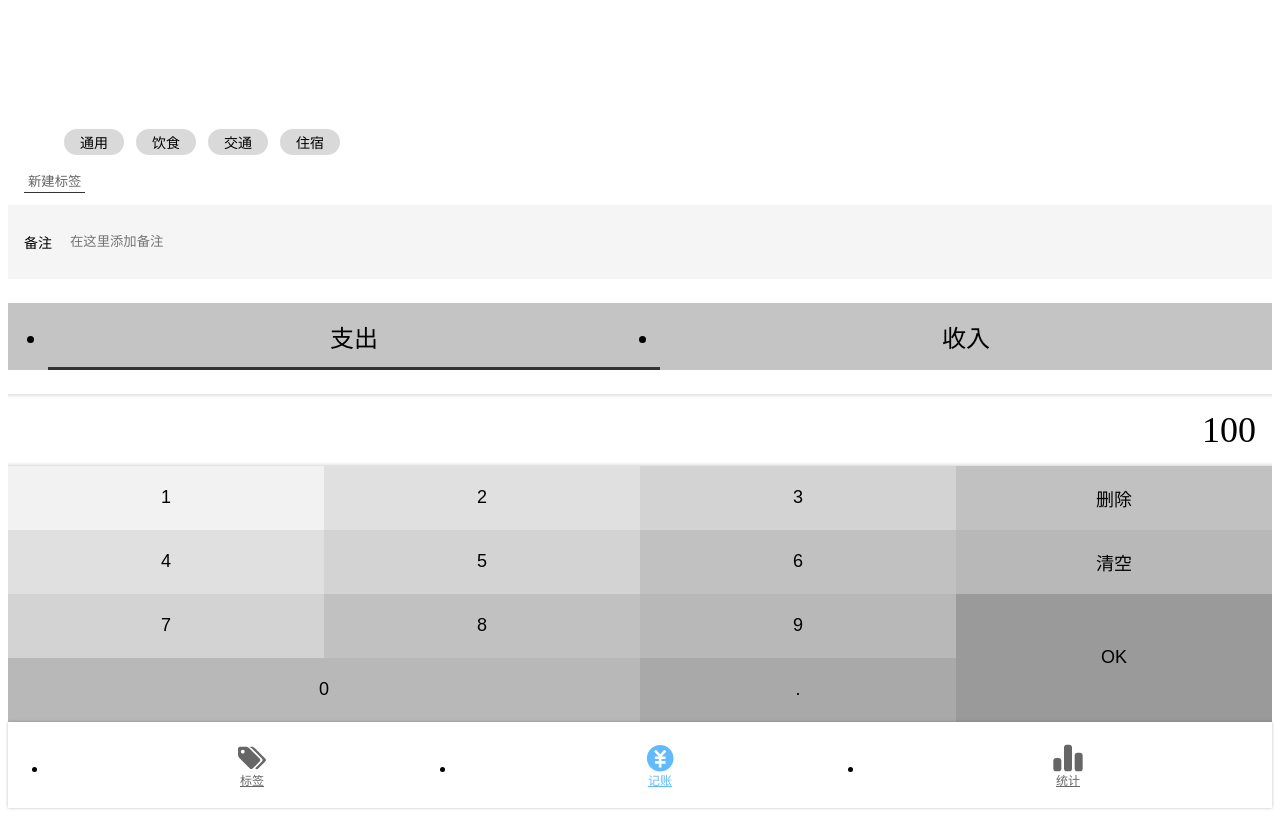
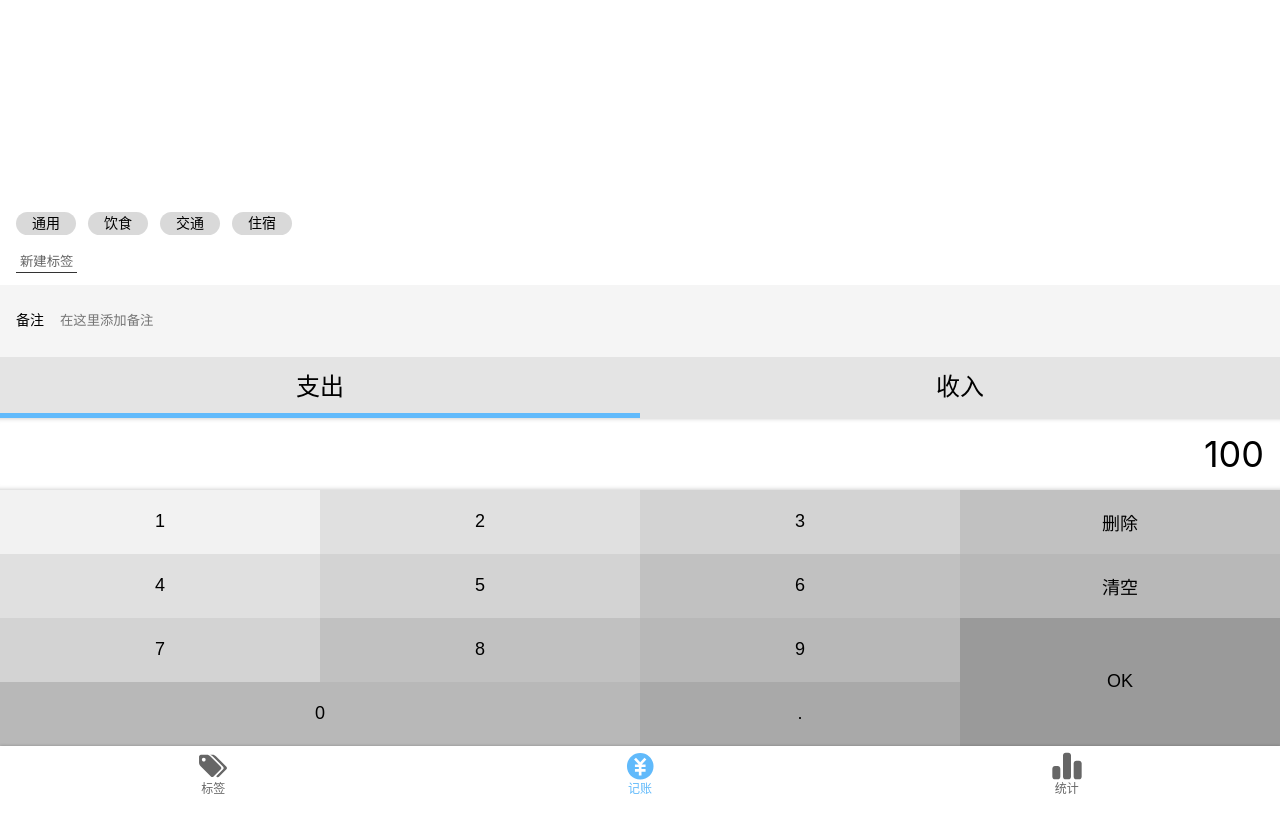
Before and after one commit to cym2050/P-minimalist-money, a React app: page /#/money in a window 1280 px wide. Built offline with nearby package versions, Linux system fonts and the light colour scheme.

Commit message:
完善备注和支出收入

```diff
--- a/src/App.tsx
+++ b/src/App.tsx
@@ -1,6 +1,6 @@
 import { HashRouter as Router, Switch, Route, Redirect } from "react-router-dom";
 import React from 'react';
-import Tags from "views/Tag";
+import Tags from "views/Tags";
 import Money from "views/Money";
 import Statistics from "views/Statistics";
 import NoMatch from "views/NoMatch";
--- a/src/index.tsx
+++ b/src/index.tsx
@@ -1,6 +1,7 @@
 import React from 'react';
 import ReactDOM from 'react-dom';
 import App from './App';
+import "./reset.scss";
 import * as serviceWorker from './serviceWorker';
 
 ReactDOM.render(
--- a/src/reset.scss
+++ b/src/reset.scss
@@ -1,4 +1,4 @@
-@import-normalize;
+
 @import "helper.scss";
 * {
     margin: 0;
--- a/src/views/Money.tsx
+++ b/src/views/Money.tsx
@@ -17,18 +17,8 @@ function Money() {
     return (
         <MyLayout>
             <TagsSection />
-            <NotesSection >
-                <label>
-                    <span>备注</span>
-                    <input type="text" placeholder="在这里添加备注" />
-                </label>
-            </NotesSection>
-            <TypesSection >
-                <ul>
-                    <li className="selected">支出</li>
-                    <li>收入</li>
-                </ul>
-            </TypesSection>
+            <NotesSection />
+            <TypesSection />
             <NumberPadSection>
                 <div className="output">100</div>
                 <div className="pad clearfix">
--- a/src/views/Money/NotesSection.tsx
+++ b/src/views/Money/NotesSection.tsx
@@ -1,6 +1,30 @@
 import styled from "styled-components";
+import React, { useState, useRef } from "react";
 
-const NotesSection = styled.section`
+const NotesSection: React.FC = () => {
+  // React onChange 每输入一个字就会触发
+  // HTML  onChange 鼠标移走才会触发 早于onBlur
+  const [notes, setNotes] = useState<string>('');
+  const refInput = useRef<HTMLInputElement>(null);
+  const onBlur = () => {
+    if (refInput.current !== null) {
+      setNotes(refInput.current.value);
+    }
+  }
+  return (
+    <Wrapper>
+      <label>
+        <span>备注</span>
+        <input type="text" placeholder="在这里添加备注"
+          ref={refInput}
+          defaultValue={notes}
+          onBlur={onBlur} />
+      </label>
+    </Wrapper >
+  )
+}
+
+const Wrapper = styled.section`
   background: #f5f5f5;
   padding: 0 16px;
   font-size: 14px;
--- a/src/views/Money/TypesSection.tsx
+++ b/src/views/Money/TypesSection.tsx
@@ -1,10 +1,28 @@
 import styled from "styled-components";
+import React, { useState } from "react";
 
-const TypesSection = styled.section`
+const TypesSection: React.FC = () => {
+    const [type, setType] = useState('-');
+    const [typeList] = useState<('-' | '+')[]>(['-', '+']);
+    const typeMap = { '-': '支出', '+': "收入" }
+    return (
+        <Wrapper>
+            <ul>
+                {typeList.map(t => <li
+                    key={t}
+                    className={type === t ? 'selected' : ''}
+                    onClick={() => setType(t)}
+                >{typeMap[t]}</li>)}
+            </ul>
+        </Wrapper>
+    )
+}
+
+const Wrapper = styled.section`
     font-size: 24px;
     > ul{
         display:flex;
-        background:#c4c4c4;
+        background:#e4e4e4;
         > li {
             width: 50%;
             text-align:center;
@@ -13,8 +31,8 @@ const TypesSection = styled.section`
             &.selected::after{
                 content: '';
                 display:block;
-                height: 3px;
-                background:#333;
+                height: 5px;
+                background:#61bafb;
                 position:absolute;
                 bottom:0;
                 width: 100%;
```
Also changed, not shown: src/views/Tags.tsx (renamed from src/views/Tag.tsx).
